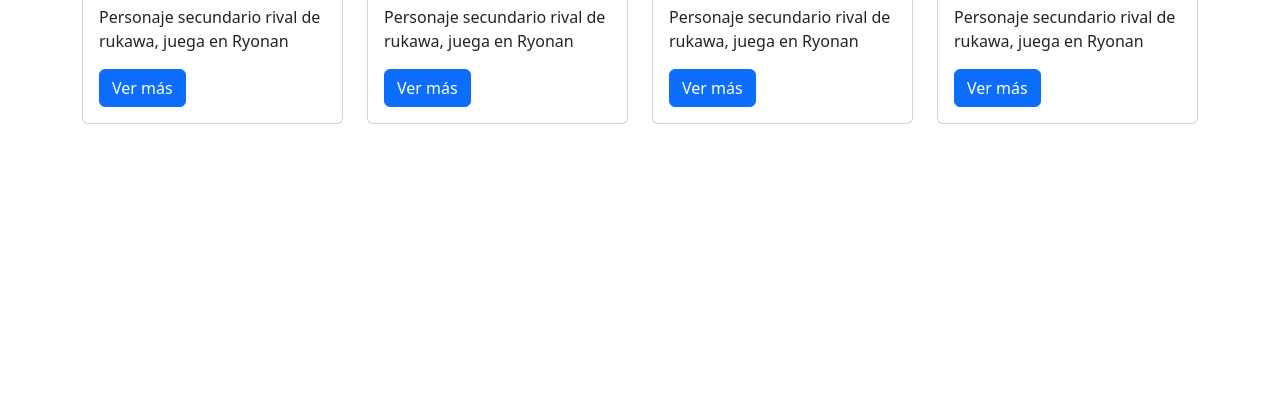
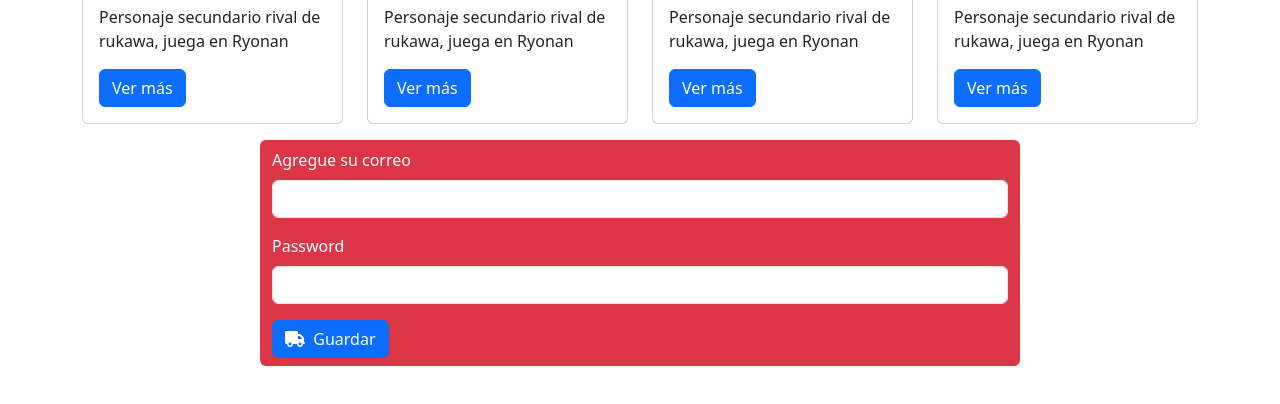
Before and after one commit to breadsk/DSY1104-008D-Bootstrap, a plain HTML site: page index.html in a window 1280 px wide. Shown: the part 358-762 px from the top of the page. Drawn offline with nearby package versions, Linux system fonts and the light colour scheme.

Commit message:
Uso de formulario y fontawesome

```diff
--- a/index.html
+++ b/index.html
@@ -95,9 +95,26 @@
                 </div><!--Fin card-->
             </div><!--Fin col-->
         </div><!--Fin row-->
+        <div class="row mt-2">
+            <div class="col-xl-8 col-md-8 col-sm-12 col-xs-12 mx-auto bg-danger rounded">
+                <form>
+                    <div class="mb-3">
+                        <label for="exampleInputEmail1" class="form-label text-white mt-2">Agregue su correo</label>
+                        <input type="email" class="form-control" id="txtEmail" aria-describedby="emailHelp">
+                    </div>
+                    <div class="mb-3">
+                        <label for="exampleInputPassword1" class="form-label text-white">Password</label>
+                        <input type="password" class="form-control" id="exampleInputPassword1">
+                    </div>
+                    <button type="submit" class="btn btn-primary mb-2"><i class="fa-solid fa-truck"></i>&nbsp;&nbsp;Guardar
+                    </button>
+                </form>
+            </div>
+        </div>
     </div>
 
 
 <script src="https://cdn.jsdelivr.net/npm/bootstrap@5.3.8/dist/js/bootstrap.bundle.min.js" integrity="sha384-FKyoEForCGlyvwx9Hj09JcYn3nv7wiPVlz7YYwJrWVcXK/BmnVDxM+D2scQbITxI" crossorigin="anonymous"></script>
+<script src="https://kit.fontawesome.com/bf539c3725.js" crossorigin="anonymous"></script>
 </body>
 </html>
```
